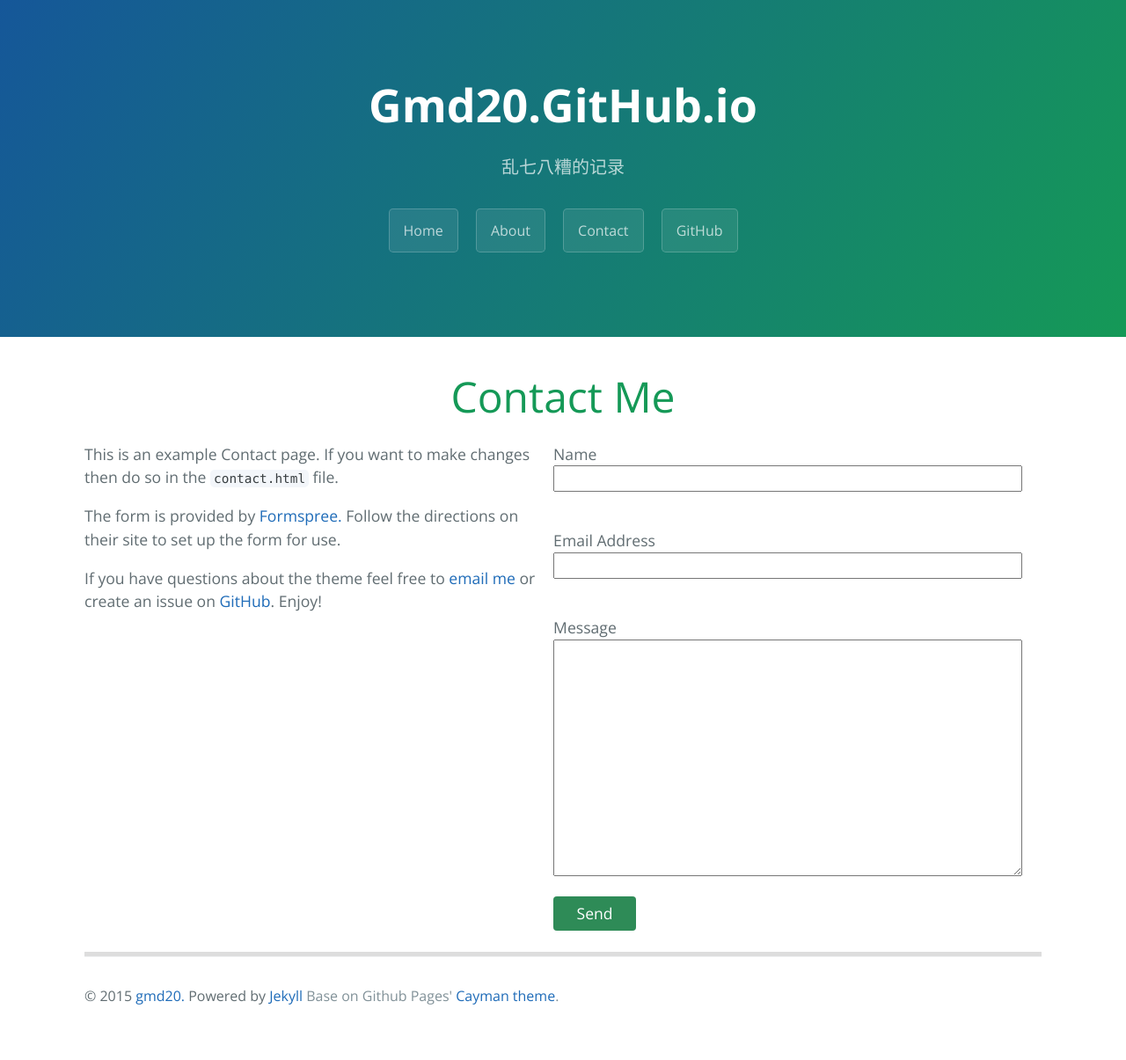
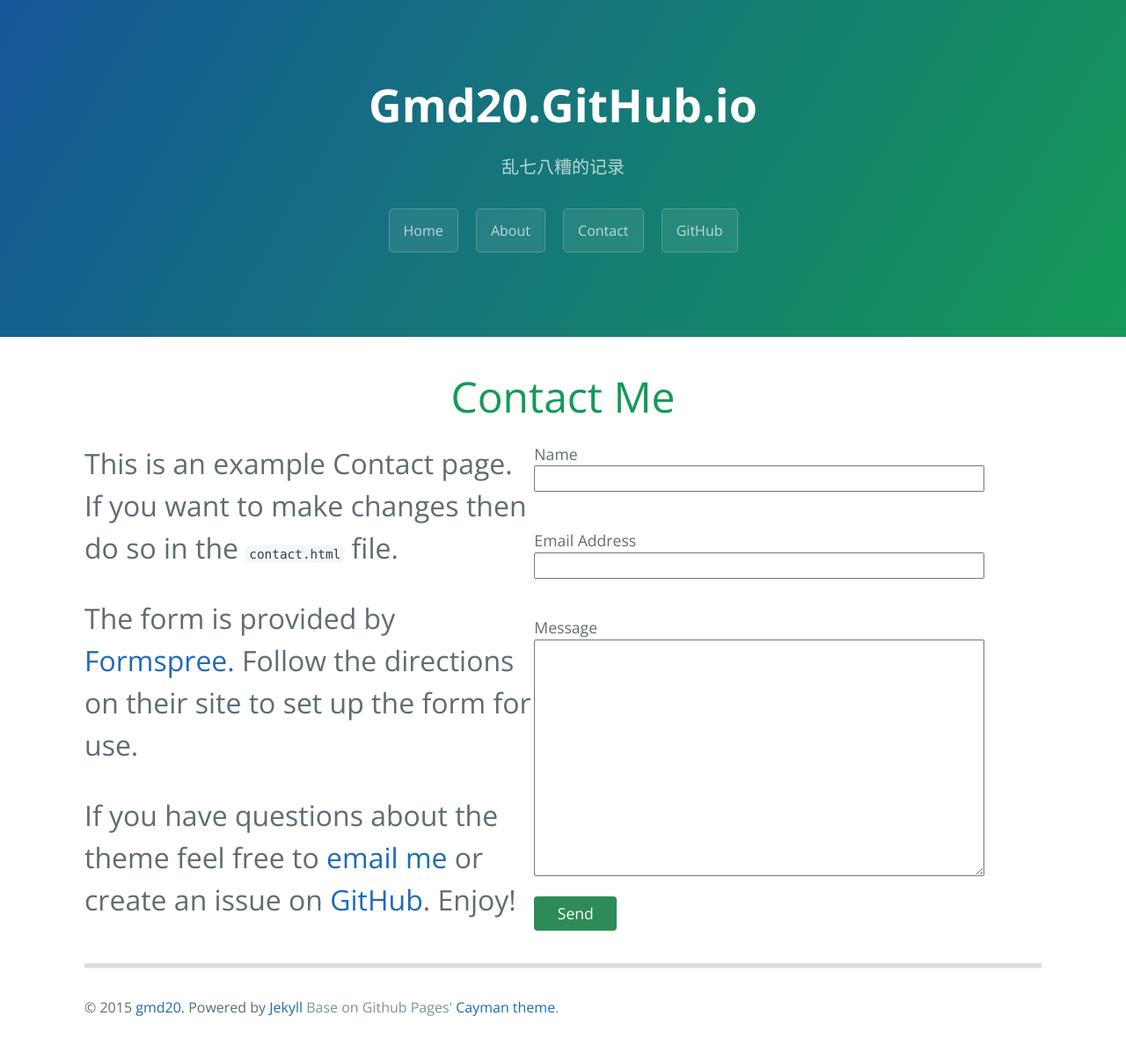
Before and after one commit to gmd20/gmd20.github.io, a Jekyll site: the page built from contact.md, in a window 1280 px wide. Shown: the whole page at 88% size. Built offline with Jekyll 4.4.1, drawn with Linux system fonts in a browser that asks for light colours; Markdown is read by kramdown in place of the engine named in the settings.

Commit message:
Update blog.css

```diff
--- a/stylesheets/blog.css
+++ b/stylesheets/blog.css
@@ -46,10 +46,11 @@
   display: flex;
 }
 .contactContent {
-  width: 49%
+ font-size: 2rem;
+  width: 47%
 }
 .contactFrame form {
-  width: 49%
+  width: 47%
 }
 .contactFrame label, .contactFrame input {
   display: block;
```
